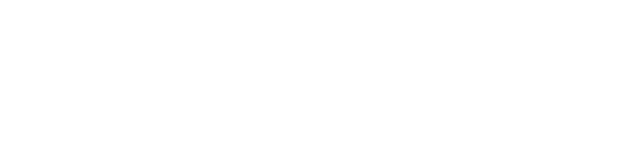
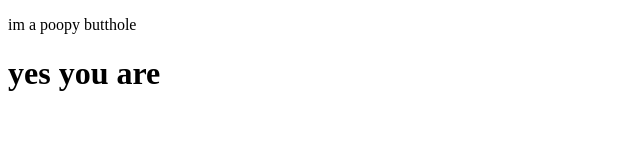
Before and after one commit to loganderson23/google-homepage, a plain HTML site: page index.html in a window 1280 px wide. Shown: the whole page, without its empty margins (0-640 px from the left). Drawn offline with Linux system fonts and the light colour scheme.

Commit message:
added poopybutthole line to index.html

```diff
--- a/index.html
+++ b/index.html
@@ -1,2 +1,4 @@
 <!DOCTYPE html>
 <html>
+<p> im a poopy butthole </p>
+<h1> yes you are </h1>
```
